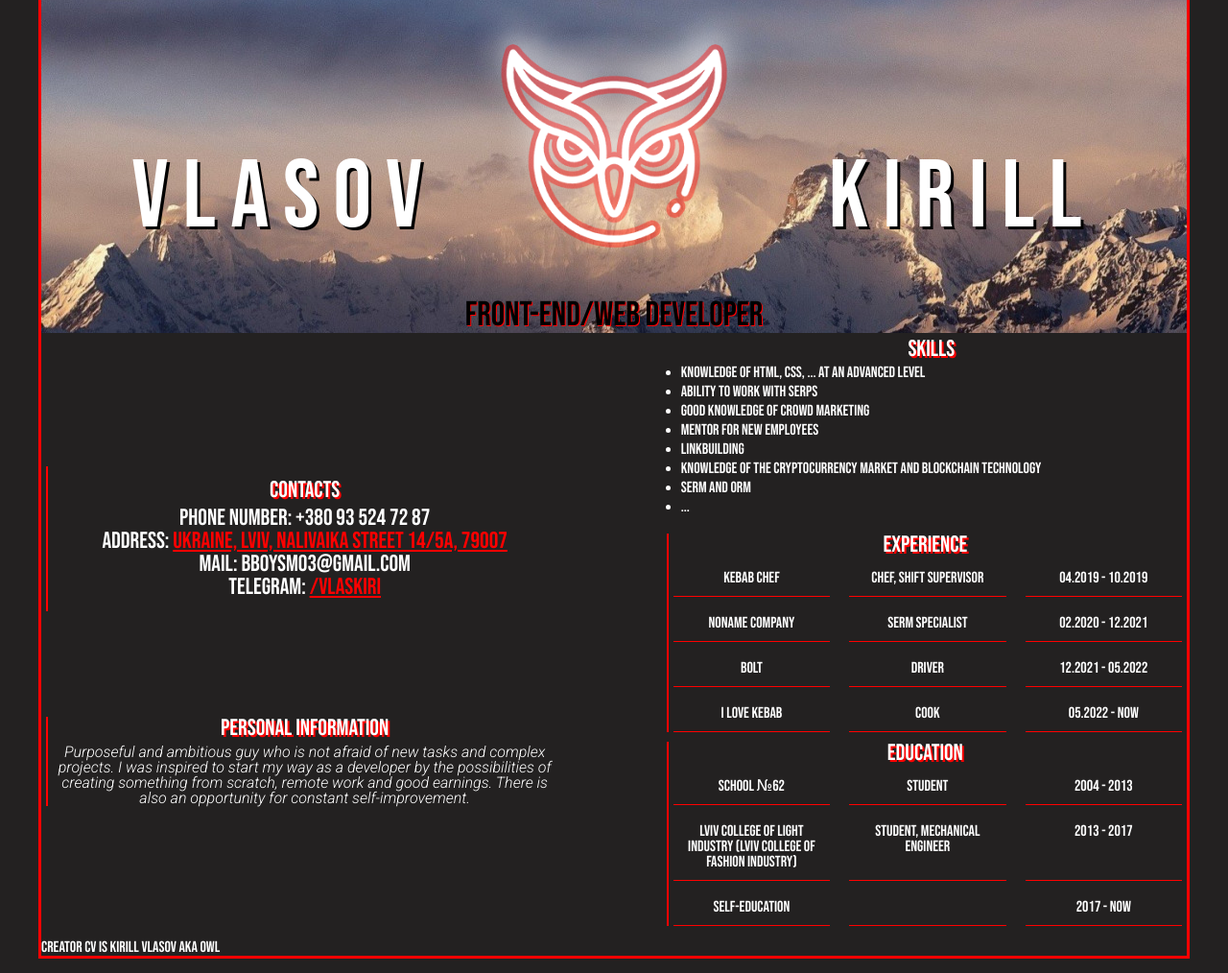
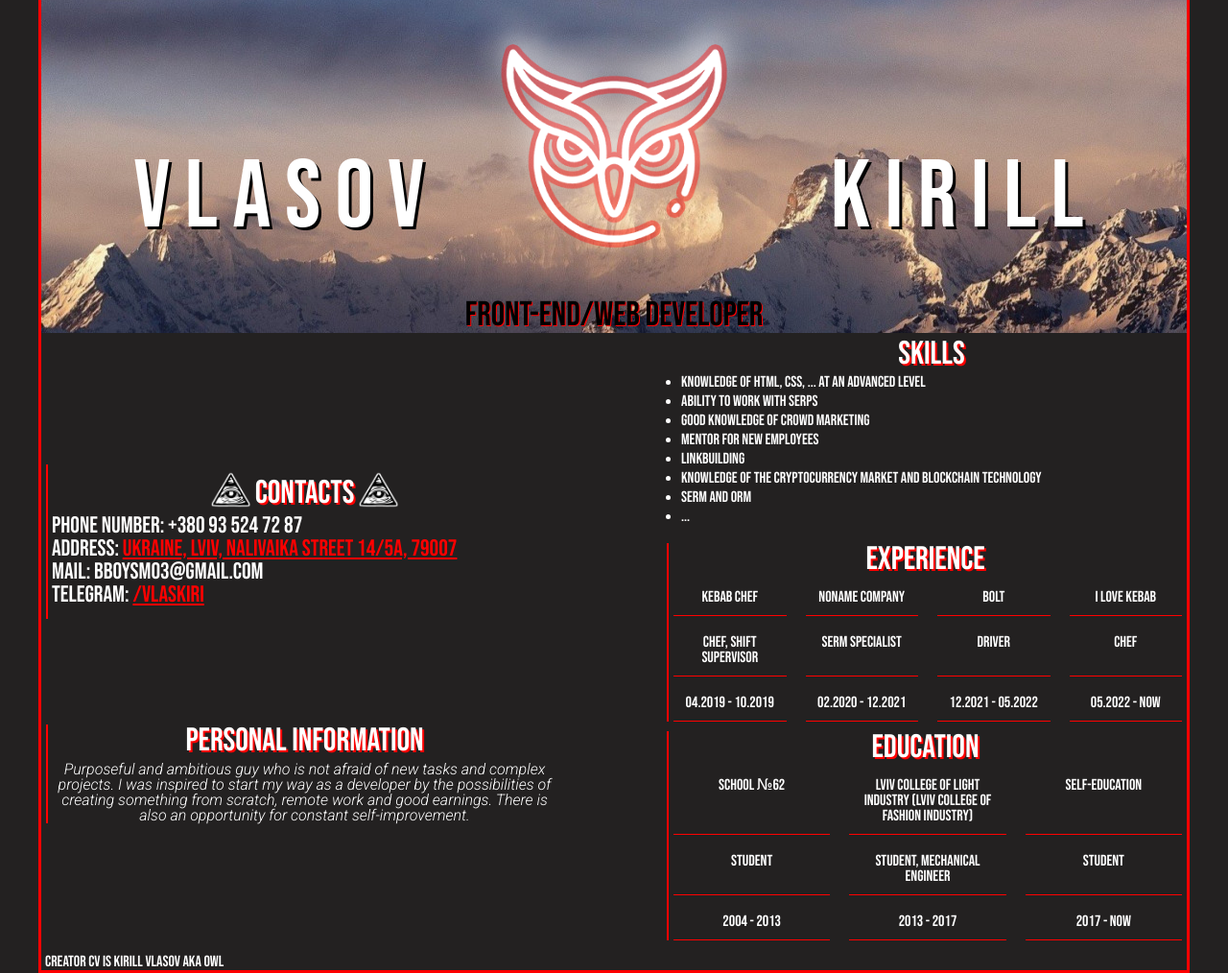
Before and after one commit to vlaskiri/CV, a plain HTML site: page index.html in a window 1280 px wide. Shown: the top 1014 px of the page at 96% size. Drawn offline with Linux system fonts and the light colour scheme.

Commit message:
update file

```diff
--- a/assets/styles/components.css
+++ b/assets/styles/components.css
@@ -12,6 +12,7 @@ a:hover {
 
 span {
     display: block;
+    padding-left: 4px;
 }
 
 .contacts {
@@ -19,6 +20,25 @@ span {
     margin-bottom: 110px;
     padding: 13px 0;
     font-size: 24px;
+    text-align: left;
+}
+
+.image-glass {
+    position: relative;
+}
+
+.glass-1 {
+    position: absolute;
+    width: 43px;
+    top: -7px;
+    left: 169px;
+}
+
+.glass-2 {
+    position: absolute;
+    width: 43px;
+    top: -7px;
+    left: 323px;
 }
 
 .person-info {
@@ -70,7 +90,7 @@ p {
 }
 
 .h2 {
-    font-size: 24px;
+    font-size: 34px;
     text-shadow: red 2px 2px;
     text-align: center;
     margin-bottom: 5px;
--- a/assets/styles/main.css
+++ b/assets/styles/main.css
@@ -13,7 +13,6 @@ body {
 
 .main {
     display: flex;
-    width: 100%;
-    justify-content: space-between;
+    gap: 100px;
     align-items: center;
 }
--- a/index.html
+++ b/index.html
@@ -33,6 +33,10 @@
 <main class="main">
     <section class="section-1">
         <article class="contacts">
+            <div class="image-glass">
+                <img src="assets/image/glas.png" alt="glass" class="glass-1">
+                <img src="assets/image/glas.png" alt="glass" class="glass-2">
+            </div>
             <h2 class="h2">Contacts</h2>
                 <span>Phone number: +380 93 524 72 87</span>
                 <span>Address: <a href="https://goo.gl/maps/vkyfWQnYKJ6B3HQ1A" target="_blank"> Ukraine, Lviv, Nalivaika street 14/5a, 79007</a></span>
@@ -63,22 +67,20 @@
             <div class="table-exp">
                 <div class="table-row">
                     <div class="table-column">Kebab Chef</div>
-                    <div class="table-column">Chef, shift supervisor</div>
-                    <div class="table-column">04.2019 - 10.2019</div>
+                    <div class="table-column">NoName Company</div>
+                    <div class="table-column">Bolt</div>
+                    <div class="table-column">I Love Kebab</div>
                 </div>
                 <div class="table-row">
-                    <div class="table-column">NoName Company</div>
+                    <div class="table-column">Chef, shift supervisor</div>
                     <div class="table-column">SERM specialist</div>
-                    <div class="table-column">02.2020 - 12.2021</div>
+                    <div class="table-column">Driver</div>
+                    <div class="table-column">Chef</div>
                 </div>
                 <div class="table-row">
-                    <div class="table-column">Bolt</div>
-                    <div class="table-column">Driver</div>
+                    <div class="table-column">04.2019 - 10.2019</div>
+                    <div class="table-column">02.2020 - 12.2021</div>
                     <div class="table-column">12.2021 - 05.2022</div>
-                </div>
-                <div class="table-row">
-                    <div class="table-column">I Love Kebab</div>
-                    <div class="table-column">Cook</div>
                     <div class="table-column">05.2022 - now</div>
                 </div>
             </div>
@@ -88,17 +90,17 @@
             <div class="table-edu">
                 <div class="table-row">
                     <div class="table-column">School №62</div>
-                    <div class="table-column">Student</div>
-                    <div class="table-column">2004 - 2013</div>
+                    <div class="table-column">Lviv College of Light Industry (Lviv College of Fashion Industry)</div>
+                    <div class="table-column">Self-education</div>
                 </div>
                 <div class="table-row">
-                    <div class="table-column">Lviv College of Light Industry (Lviv College of Fashion Industry)</div>
+                    <div class="table-column">Student</div>
                     <div class="table-column">Student, mechanical engineer</div>
-                    <div class="table-column">2013 - 2017</div>
+                    <div class="table-column">Student</div>
                 </div>
                 <div class="table-row">
-                    <div class="table-column">Self-education</div>
-                    <div class="table-column"></div>
+                    <div class="table-column">2004 - 2013</div>
+                    <div class="table-column">2013 - 2017</div>
                     <div class="table-column">2017 - now</div>
                 </div>
             </div>
```
Also changed, not shown: assets/styles/header.css (+0 -12 lines).
